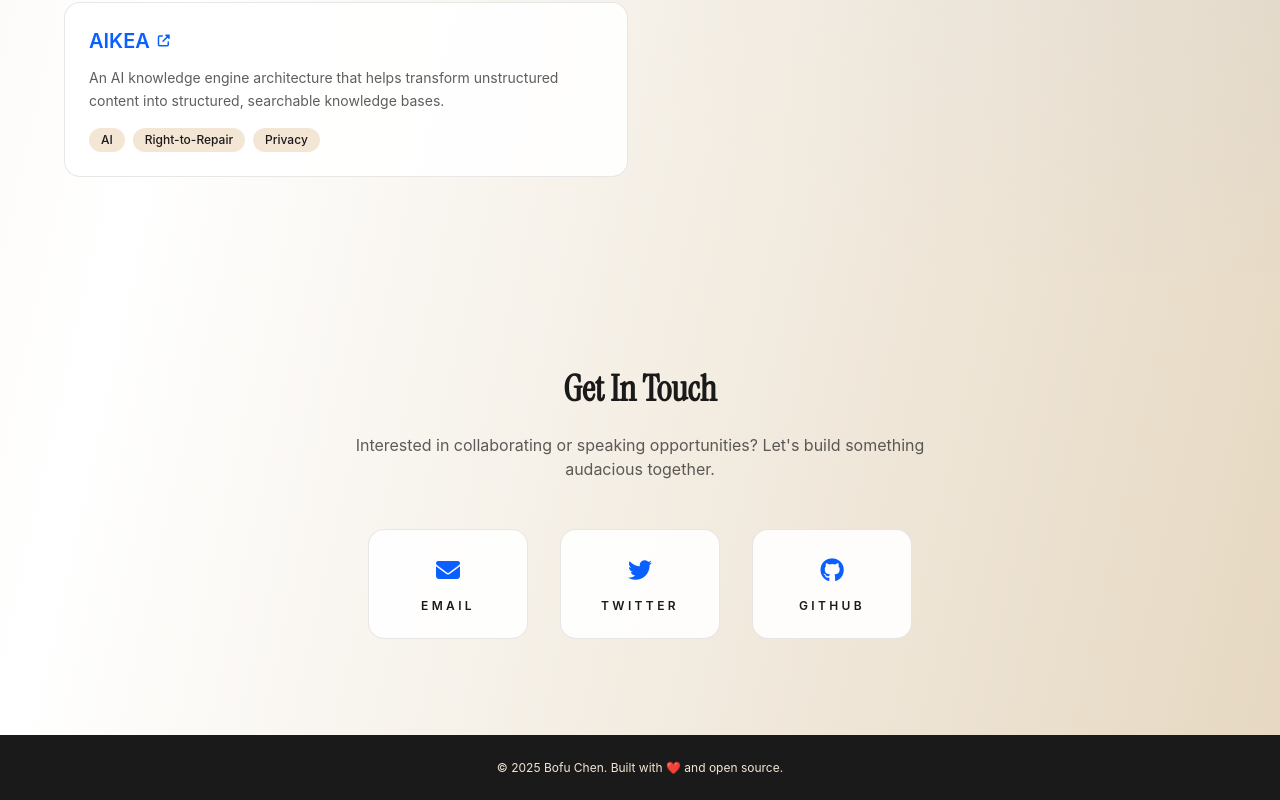
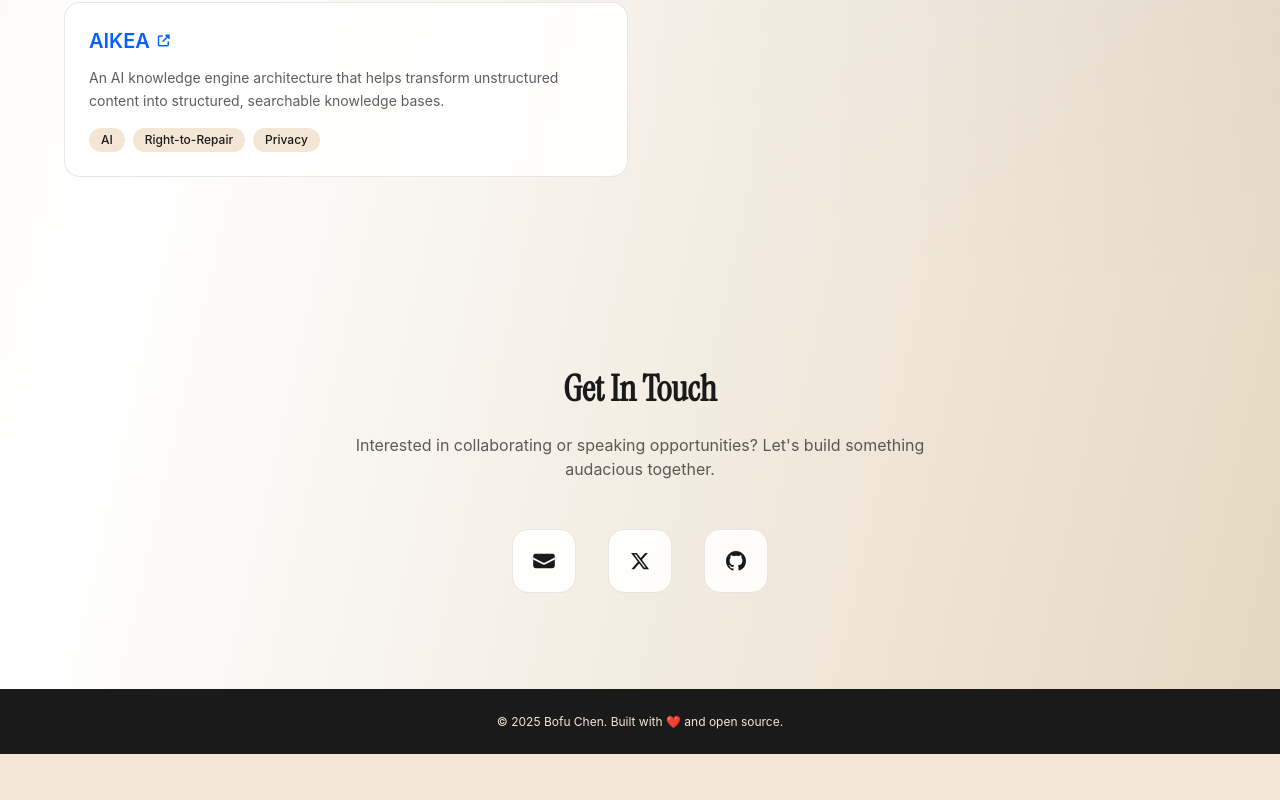
Before and after one commit to bafu/bafu.github.io, a React (Vite) app: page / in a window 1280 px wide. Shown: the part 4932-5732 px from the top of the page. After the commit the page ends 5686 px from the top, so only its background shows below. Built offline with nearby package versions, Linux system fonts and the light colour scheme; a small style sheet from the web is missing; a web font is replaced by a local one.

Commit message:
update get in touch section icons
Signed-off-by: Bofu Chen (bafu) <bafuchen@gmail.com>

```diff
--- a/src/components/ContactSection.tsx
+++ b/src/components/ContactSection.tsx
@@ -9,28 +9,53 @@ const ContactSection = () => {
         <div className="mt-12 flex flex-wrap justify-center gap-8 text-sm">
           <a
             href="mailto:bofu@numbersprotocol.io"
-            className="flex w-40 flex-col items-center rounded-2xl border border-brand-black/10 bg-brand-white/90 px-6 py-6 text-brand-black transition-all duration-200 hover:-translate-y-1 hover:border-brand-black hover:text-brand-black"
+            aria-label="Send me an email"
+            className="flex h-16 w-16 items-center justify-center rounded-2xl border border-brand-black/10 bg-brand-white/90 text-brand-black transition-all duration-200 hover:-translate-y-1 hover:border-brand-black hover:text-brand-black"
           >
-            <i className="fas fa-envelope text-2xl text-digital-ocean" aria-hidden="true"></i>
-            <span className="mt-3 text-xs font-semibold uppercase tracking-[0.28em]">Email</span>
+            <svg
+              className="h-6 w-6"
+              fill="currentColor"
+              viewBox="0 0 20 20"
+              xmlns="http://www.w3.org/2000/svg"
+              aria-hidden="true"
+            >
+              <path d="M3 4a2 2 0 00-2 2v1.161l8.441 4.221a1.25 1.25 0 001.118 0L19 7.162V6a2 2 0 00-2-2H3z" />
+              <path d="M19 8.839l-7.77 3.885a2.75 2.75 0 01-2.46 0L1 8.839V14a2 2 0 002 2h14a2 2 0 002-2V8.839z" />
+            </svg>
           </a>
           <a
             href="https://twitter.com/bafuchen"
             target="_blank"
             rel="noreferrer"
-            className="flex w-40 flex-col items-center rounded-2xl border border-brand-black/10 bg-brand-white/90 px-6 py-6 text-brand-black transition-all duration-200 hover:-translate-y-1 hover:border-brand-black hover:text-brand-black"
+            aria-label="Follow me on X (Twitter)"
+            className="flex h-16 w-16 items-center justify-center rounded-2xl border border-brand-black/10 bg-brand-white/90 text-brand-black transition-all duration-200 hover:-translate-y-1 hover:border-brand-black hover:text-brand-black"
           >
-            <i className="fab fa-twitter text-2xl text-digital-ocean" aria-hidden="true"></i>
-            <span className="mt-3 text-xs font-semibold uppercase tracking-[0.28em]">Twitter</span>
+            <svg
+              className="h-5 w-5"
+              fill="currentColor"
+              viewBox="0 0 24 24"
+              xmlns="http://www.w3.org/2000/svg"
+              aria-hidden="true"
+            >
+              <path d="M18.244 2.25h3.308l-7.227 8.26 8.502 11.24H16.17l-5.214-6.817L4.99 21.75H1.68l7.73-8.835L1.254 2.25H8.08l4.713 6.231zm-1.161 17.52h1.833L7.084 4.126H5.117z" />
+            </svg>
           </a>
           <a
             href="https://github.com/bafu"
             target="_blank"
             rel="noreferrer"
-            className="flex w-40 flex-col items-center rounded-2xl border border-brand-black/10 bg-brand-white/90 px-6 py-6 text-brand-black transition-all duration-200 hover:-translate-y-1 hover:border-brand-black hover:text-brand-black"
+            aria-label="View my GitHub profile"
+            className="flex h-16 w-16 items-center justify-center rounded-2xl border border-brand-black/10 bg-brand-white/90 text-brand-black transition-all duration-200 hover:-translate-y-1 hover:border-brand-black hover:text-brand-black"
           >
-            <i className="fab fa-github text-2xl text-digital-ocean" aria-hidden="true"></i>
-            <span className="mt-3 text-xs font-semibold uppercase tracking-[0.28em]">GitHub</span>
+            <svg
+              className="h-6 w-6"
+              fill="currentColor"
+              viewBox="0 0 24 24"
+              xmlns="http://www.w3.org/2000/svg"
+              aria-hidden="true"
+            >
+              <path d="M12 2C6.477 2 2 6.484 2 12.017c0 4.425 2.865 8.18 6.839 9.504.5.092.682-.217.682-.483 0-.237-.008-.868-.013-1.703-2.782.605-3.369-1.343-3.369-1.343-.454-1.158-1.11-1.466-1.11-1.466-.908-.62.069-.608.069-.608 1.003.07 1.531 1.032 1.531 1.032.892 1.53 2.341 1.088 2.91.832.092-.647.35-1.088.636-1.338-2.22-.253-4.555-1.113-4.555-4.951 0-1.093.39-1.988 1.029-2.688-.103-.253-.446-1.272.098-2.65 0 0 .84-.27 2.75 1.026A9.564 9.564 0 0112 6.844c.85.004 1.705.115 2.504.337 1.909-1.296 2.747-1.027 2.747-1.027.546 1.379.202 2.398.1 2.651.64.7 1.028 1.595 1.028 2.688 0 3.848-2.339 4.695-4.566 4.943.359.309.678.92.678 1.855 0 1.338-.012 2.419-.012 2.747 0 .268.18.58.688.482A10.019 10.019 0 0022 12.017C22 6.484 17.522 2 12 2z" />
+            </svg>
           </a>
         </div>
       </div>
```
